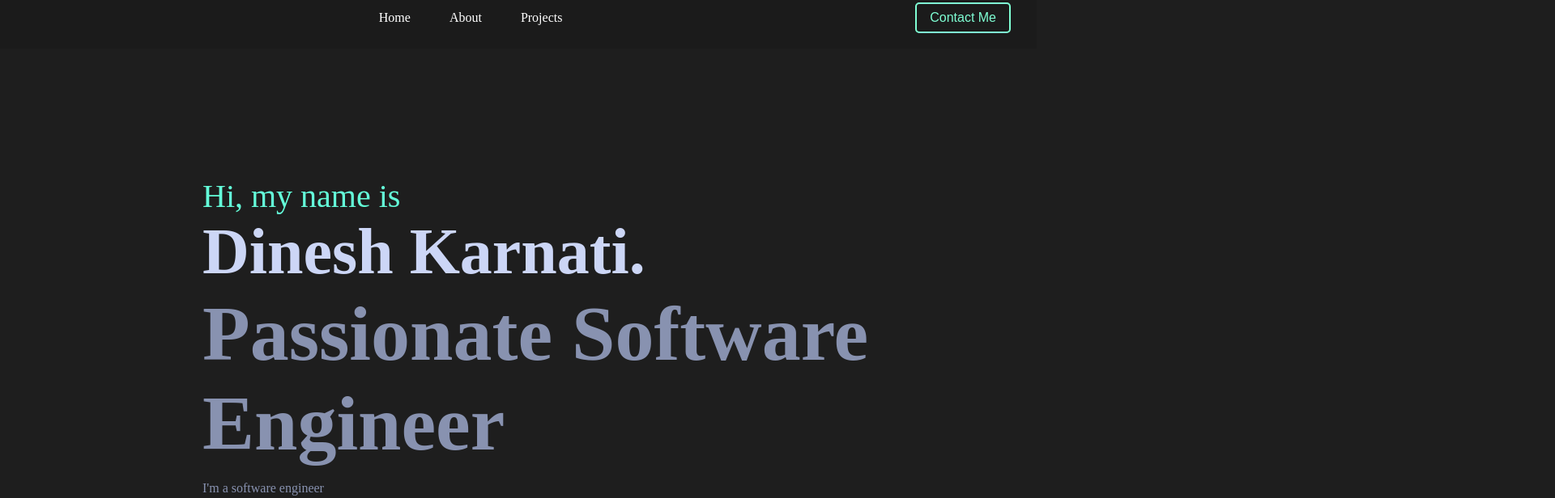
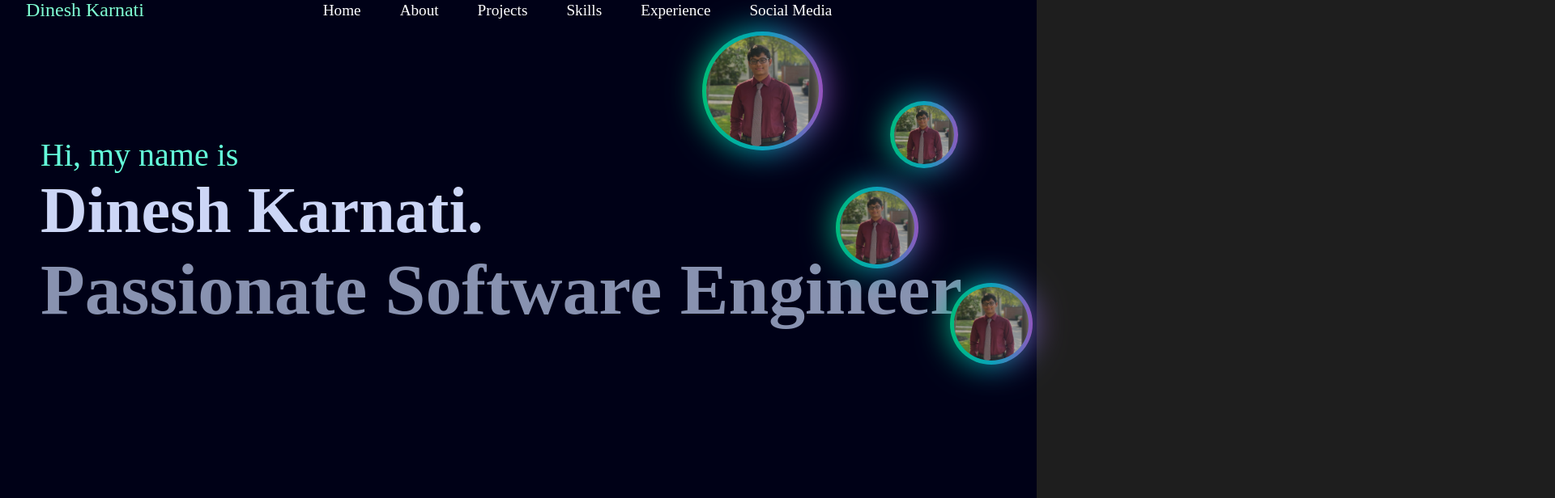
Before and after one commit to DineshK100/Personal-Portfolio-Website, a React (Create React App) app: page / in a window 1280 px wide. Shown: the part 20-636 px from the top of the page at 81% size, 1920 px wide, since content can reach past the window. Built offline with nearby package versions, Linux system fonts and the light colour scheme.

Commit message:
Added design aspects for home section need to deal with smaller screen support

```diff
--- a/src/App.js
+++ b/src/App.js
@@ -1,5 +1,5 @@
 import Navbar from "./components/navbar/navbar";
-import Intro from "./components/introduction/intro";
+import Intro from "./intro";
 
 function App() {
   return (
--- a/src/components/introduction/intro.css
+++ /dev/null
@@ -1,81 +0,0 @@
-#intro {
-    display: flex;
-    align-items: center;
-    justify-content: flex-start;
-    height: 100vh;
-    padding-left: 250px;
-    background: none;
-    background-color: none;
-}
-
-.introInfo {
-    text-align: left;
-    color: #ccd6f6;
-}
-
-.hi {
-    color: #64ffda;
-    font-size: 2.5rem;
-    font-weight: 400;
-    display: block;
-}
-
-.introName {
-    font-size: 5rem;
-    font-weight: 700;
-    color: #ccd6f6;
-    margin: 0;
-}
-
-.introTagline {
-    font-size: 6rem;
-    font-weight: 600;
-    color: #8892b0;
-    margin: 0;
-}
-
-.introDescription {
-    font-size: 1rem;
-    font-weight: 400;
-    color: #8892b0;
-    max-width: 540px;
-    margin-top: 1rem;
-}
-
-.introButton {
-    display: inline-block;
-    margin-top: 2rem;
-    padding: 1rem 1.75rem;
-    border: 1px solid #64ffda;
-    color: #64ffda;
-    text-decoration: none;
-    font-size: 1rem;
-    font-weight: 600;
-    transition: background-color 0.3s ease, color 0.3s ease;
-    position: relative;
-    overflow: hidden;
-    z-index: 1;
-}
-
-.introButton::before {
-    content: "";
-    position: absolute;
-    top: 0;
-    left: 0;
-    width: 100%;
-    height: 100%;
-    background-color: #64ffda;
-    z-index: -1;
-    transition: transform 0.3s ease;
-    transform: scaleX(0);
-    transform-origin: left;
-}
-
-.introButton:hover::before {
-    transform: scaleX(1);
-}
-
-.introButton:hover {
-    color: #0a192f;
-    border-color: transparent;
-}
--- a/src/components/introduction/intro.js
+++ /dev/null
@@ -1,20 +0,0 @@
-import React from "react";
-import './intro.css';
-
-const Intro = () => {
-    return (
-        <section id="intro">
-            <div className="introInfo">
-                <span className="hi">Hi, my name is</span>
-                <h1 className="introName">Dinesh Karnati.</h1>
-                <h2 className="introTagline">Passionate Software Engineer</h2>
-                <p className="introDescription">
-                    I'm a software engineer
-                </p>
-                <a href="#course" className="introButton">Check out my Github!</a>
-            </div>
-        </section>
-    );
-}
-
-export default Intro;
--- a/src/components/navbar/navbar.css
+++ b/src/components/navbar/navbar.css
@@ -1,31 +1,47 @@
+.nav-background{
+    height: 0px;
+}
 .navbar {
-    height: 5rem;
     width: 100vw;
     margin: 0 auto;
     padding: 1rem 2rem;
     display: flex;
     align-items: center;
-    justify-content: space-between; /* Space between to position children correctly */
-    position: sticky;
-    top: 0;
+    justify-content: space-between;
+    position: fixed;
     z-index: 3;
-    background-color: #1b1b1b; /* Dark background color */
-    border-top: 3px solid; /* Border on top */
+    opacity: 100%;
+    border-top: 3px solid;
     border-image-source: linear-gradient(to right, #00ff94, #00dfff, #e361ff);
     border-image-slice: 1;
+    transition: background-color 0.3s ease;
+
+}
+
+
+.navbar-scrolled {
+    background-color: black !important;
+    box-shadow: 0 1px 10px rgba(0, 0, 0, 0.15);
+ }
+
+
+.name {
+    color: aquamarine;
+    font-size: 1.5rem;
+    align-items: left;
 }
 
 .navbar-content {
     display: flex;
     align-items: center;
-    justify-content: space-between; /* Distribute space between children */
+    justify-content: space-between;
     width: 100%;
 }
 
 .desktopmenu {
     display: flex;
     gap: 1rem;
-    margin: 0 auto; /* Center the menu */
+    margin: 0 auto;
 }
 
 .desktopMenuListItem {
@@ -34,9 +50,10 @@
     align-items: center;
     justify-content: center;
     color: white;
-    text-decoration: none; /* Remove underline */
-    position: relative; /* Needed for ::after positioning */
-    transition: color 0.3s ease; /* Smooth color transition */
+    text-decoration: none;
+    position: relative;
+    transition: color 0.3s ease;
+    font-size: 1.2rem;
 }
 
 .desktopMenuListItem::after {
@@ -44,7 +61,7 @@
     position: absolute;
     width: 0%;
     height: 3px;
-    bottom: -2px; /* Position it slightly below the text */
+    bottom: -2px;
     left: 50%;
     background-color: aquamarine;
     transition: all 0.3s ease;
@@ -58,41 +75,3 @@
 .desktopMenuListItem:hover::after {
     width: 100%;
 }
-
-
-.desktopMenubtn {
-    background: none;
-    border: 2px solid aquamarine; /* Add border to the button */
-    color: aquamarine; /* Set initial text color */
-    cursor: pointer;
-    font-size: 1rem;
-    display: flex;
-    align-items: center;
-    padding: 0.5rem 1rem; /* Add padding to the button */
-    transition: all 0.3s ease; /* Add transition for smooth effect */
-    position: relative;
-    overflow: hidden; /* Ensure pseudo-element stays within the button */
-    border-radius: 5px; /* Optional: add rounded corners */
-}
-
-.desktopMenubtn::before {
-    content: "";
-    position: absolute;
-    top: 0;
-    left: 0;
-    width: 100%;
-    height: 100%;
-    background-color: aquamarine;
-    transition: all 0.3s ease;
-    transform: scaleX(0);
-    transform-origin: left;
-    z-index: -1; /* Place it behind the button text */
-}
-
-.desktopMenubtn:hover::before {
-    transform: scaleX(1);
-}
-
-.desktopMenubtn:hover {
-    color: #1b1b1b; /* Change text color on hover */
-}
--- a/src/components/navbar/navbar.js
+++ b/src/components/navbar/navbar.js
@@ -1,18 +1,42 @@
-import React from "react";
-import { Link } from 'react-scroll';
-import './navbar.css';
+import React, {useEffect} from "react";
+import { Link } from "react-scroll";
+import "./navbar.css";
 
 const Navbar = () => {
+    useEffect(() => {
+        const handleScroll = () => {
+          const navEl = document.querySelector(".navbar");
+          if (window.scrollY >= 56) {
+            navEl.classList.add("navbar-scrolled");
+          } else {
+            navEl.classList.remove("navbar-scrolled");
+          }
+        };
+
+        window.addEventListener("scroll", handleScroll);
+        return () => {
+          window.removeEventListener("scroll", handleScroll);
+        };
+      }, []);
+
   return (
+    <div>
       <nav className="navbar">
+        <div className="navbar-content">
+        <div className="name">
+          <p>Dinesh Karnati</p>
+        </div>
         <div className="desktopmenu">
-                <Link className="desktopMenuListItem" to="home">Home</Link>
-                <Link className="desktopMenuListItem" to="about">About</Link>
-                <Link className="desktopMenuListItem" to="projects">Projects</Link>
+          <a href = "#intro-wrapper" className="desktopMenuListItem" >Home</a>
+          <a className="desktopMenuListItem" >About</a>
+          <a className="desktopMenuListItem">Projects</a>
+          <a className="desktopMenuListItem">Skills</a>
+          <a className="desktopMenuListItem">Experience</a>
+          <a className="desktopMenuListItem">Social Media</a>
         </div>
-            <button className="desktopMenubtn"> Contact Me
-            </button>
+        </div>
       </nav>
+    </div>
   );
 };
 
--- /dev/null
+++ b/src/intro.css
@@ -0,0 +1,117 @@
+.page-background {
+    background-color: #000117;
+    width: 100vw;
+    height: 100vh;
+}
+
+.intro-wrapper {
+    display: flex;
+    flex-direction: row;
+}
+
+.intro {
+    display: flex;
+    align-items: center;
+    justify-content: flex-start;
+    padding-left: 50px;
+    padding-top: 150px;
+}
+
+.introInfo {
+    text-align: left;
+    color: #ccd6f6;
+}
+
+.hi {
+    color: #64ffda;
+    font-size: 2.5rem;
+    font-weight: 400;
+    display: block;
+}
+
+.introName {
+    font-size: 5rem;
+    font-weight: 700;
+    color: #ccd6f6;
+    margin: 0;
+}
+
+.introTagline {
+    font-size: 5.6rem;
+    font-weight: 600;
+    color: #8892b0;
+    margin: 0;
+    width: 1000%;
+    height: 20%;
+}
+
+.image-1 {
+    position: flex;
+    border-radius: 50%;
+    width: 15%;
+    height: 15%;
+    margin-top: 5%;
+    filter: brightness(75%);
+}
+
+.image-2 {
+    position: relative;
+    border-radius: 50%;
+    width: 10%;
+    height: 10%;
+    margin-top: 20%;
+    margin-left: 2%;
+    filter: brightness(75%);
+}
+
+.image-3 {
+    position: relative;
+    border-radius: 50%;
+    width: 8%;
+    height: 8%;
+    margin-top: 150px;
+    margin-left: -2%;
+    filter: brightness(75%);
+}
+
+.image-4 {
+    position: relative;
+    border-radius: 50%;
+    width: 10%;
+    height: 10%;
+    margin-top: 375px;
+    margin-right: 10px;
+    filter: brightness(75%);
+}
+
+.image-1::before, .image-2::before, .image-3::before, .image-4::before {
+    content: "";
+    position: absolute;
+    top: -5px;
+    left: -5px;
+    width: calc(100% + 10px);
+    height: calc(100% + 10px);
+    border-radius: 50%;
+    background: linear-gradient(to right, #00ff94, #00dfff, #e361ff);
+    z-index: -1;
+}
+
+.image-1::after, .image-2::after, .image-3::after, .image-4::after{
+    content: "";
+    position: absolute;
+    top: -5px;
+    left: -5px;
+    width: calc(100% + 10px);
+    height: calc(100% + 10px);
+    border-radius: 50%;
+    background: linear-gradient(to right, #00ff94, #00dfff, #e361ff);
+    z-index: -1;
+    filter: blur(20px)
+}
+
+.image-1 img, .image-2 img, .image-3 img, .image-4 img {
+    width: 100%;
+    height: 100%;
+    border-radius: 50%;
+    display: block;
+}
--- /dev/null
+++ b/src/intro.js
@@ -0,0 +1,39 @@
+import React from "react";
+import "./intro.css";
+
+const Intro = () => {
+  return (
+    <div className="page-background">
+      <div id="intro-wrapper" className="intro-wrapper">
+        <section className="intro">
+          <div className="introInfo">
+            <span className="hi">Hi, my name is</span>
+            <h1 className="introName">Dinesh Karnati.</h1>
+            <h2 className="introTagline">Passionate Software Engineer</h2>
+          </div>
+        </section>
+
+          <div class="image-1">
+            <img alt="headshot" src="./headshot.jpeg" />
+          </div>
+          <div class="image-2">
+            <img alt="another pic" src="./headshot.jpeg" />
+          </div>
+          <div class="image-3">
+            <img alt="other pic pic" src="./headshot.jpeg" />
+          </div>
+          <div class="image-4">
+            <img alt="other pic pic" src="./headshot.jpeg" />
+          </div>
+
+          <div>
+
+          </div>
+      </div>
+
+
+    </div>
+  );
+};
+
+export default Intro;
```
Also changed, not shown: public/headshot.jpeg (added), src/components/navbar/download.png (deleted). Lines whose indentation alone changed are shown as unchanged.
